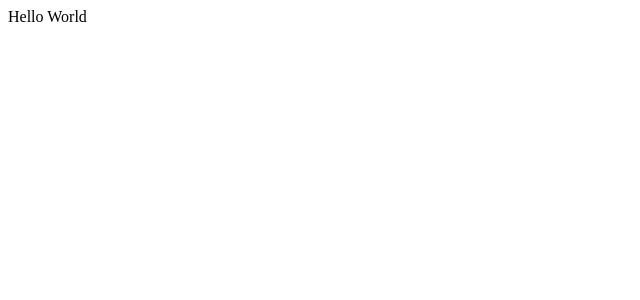
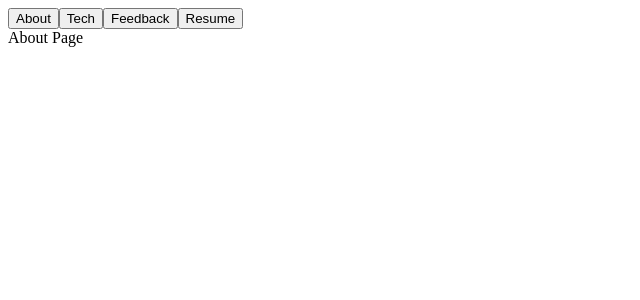
Before and after one commit to dnlthn/meteor-application, a React (Create React App) app: page / in a window 1280 px wide. Shown: the top 300 px of the page, without its empty margins (0-640 px from the left). Built offline with nearby package versions, Linux system fonts and the light colour scheme.

Commit message:
Added Context based routing

```diff
--- a/src/App.js
+++ b/src/App.js
@@ -1,5 +1,32 @@
-import React, { Component } from "react";
+import React, { Component } from 'react';
+import { Provider as NavigationProvider } from './context/navigation';
+import Layout from './pages/layout';
 
-const App = props => <div>Hello World</div>;
+import About from './pages/about';
+import Tech from './pages/tech';
+import Feedback from './pages/feedback';
+import Resume from './pages/resume';
+
+class App extends Component {
+  state = {
+    page: <About />
+  };
+  render() {
+    return (
+      <NavigationProvider
+        value={{
+          navigate_to: {
+            about: () => this.setState({ page: <About /> }),
+            tech: () => this.setState({ page: <Tech /> }),
+            feedback: () => this.setState({ page: <Feedback /> }),
+            resume: () => this.setState({ page: <Resume /> })
+          }
+        }}
+      >
+        <Layout page={this.state.page} />
+      </NavigationProvider>
+    );
+  }
+}
 
 export default App;
--- /dev/null
+++ b/src/context/navigation/index.js
@@ -0,0 +1,5 @@
+import { createContext } from 'react';
+
+const NavigationContext = createContext();
+
+export const { Provider, Consumer } = NavigationContext;
--- /dev/null
+++ b/src/pages/about/index.js
@@ -0,0 +1,7 @@
+import React from 'react';
+
+const About = () => {
+  return <div>About Page</div>;
+};
+
+export default About;
--- /dev/null
+++ b/src/pages/feedback/index.js
@@ -0,0 +1,7 @@
+import React from 'react';
+
+const Feedback = () => {
+  return <div>Feedback Page</div>;
+};
+
+export default Feedback;
--- /dev/null
+++ b/src/pages/layout/index.js
@@ -0,0 +1,17 @@
+import React, { Fragment } from 'react';
+import { Consumer as NavigationConsumer } from '../../context/navigation';
+
+const Layout = ({ page }) => (
+  <NavigationConsumer>
+    {({ navigate_to }) => (
+      <Fragment>
+        <button onClick={navigate_to.about}>About</button>
+        <button onClick={navigate_to.tech}>Tech</button>
+        <button onClick={navigate_to.feedback}>Feedback</button>
+        <button onClick={navigate_to.resume}>Resume</button>
+        {page}
+      </Fragment>
+    )}
+  </NavigationConsumer>
+);
+export default Layout;
--- /dev/null
+++ b/src/pages/resume/index.js
@@ -0,0 +1,7 @@
+import React from 'react';
+
+const Resume = () => {
+  return <div>Resume Page</div>;
+};
+
+export default Resume;
--- /dev/null
+++ b/src/pages/tech/index.js
@@ -0,0 +1,7 @@
+import React from 'react';
+
+const Tech = () => {
+  return <div>Tech Page</div>;
+};
+
+export default Tech;
```
